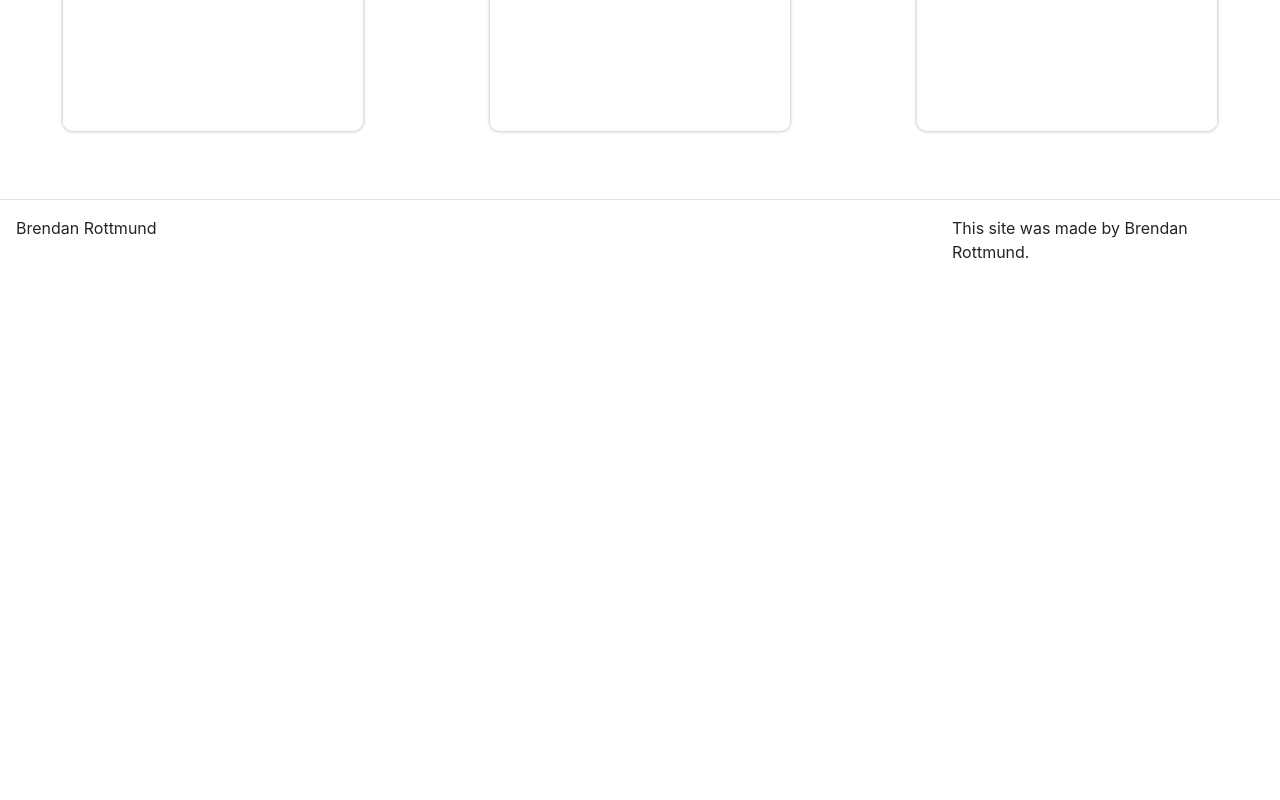
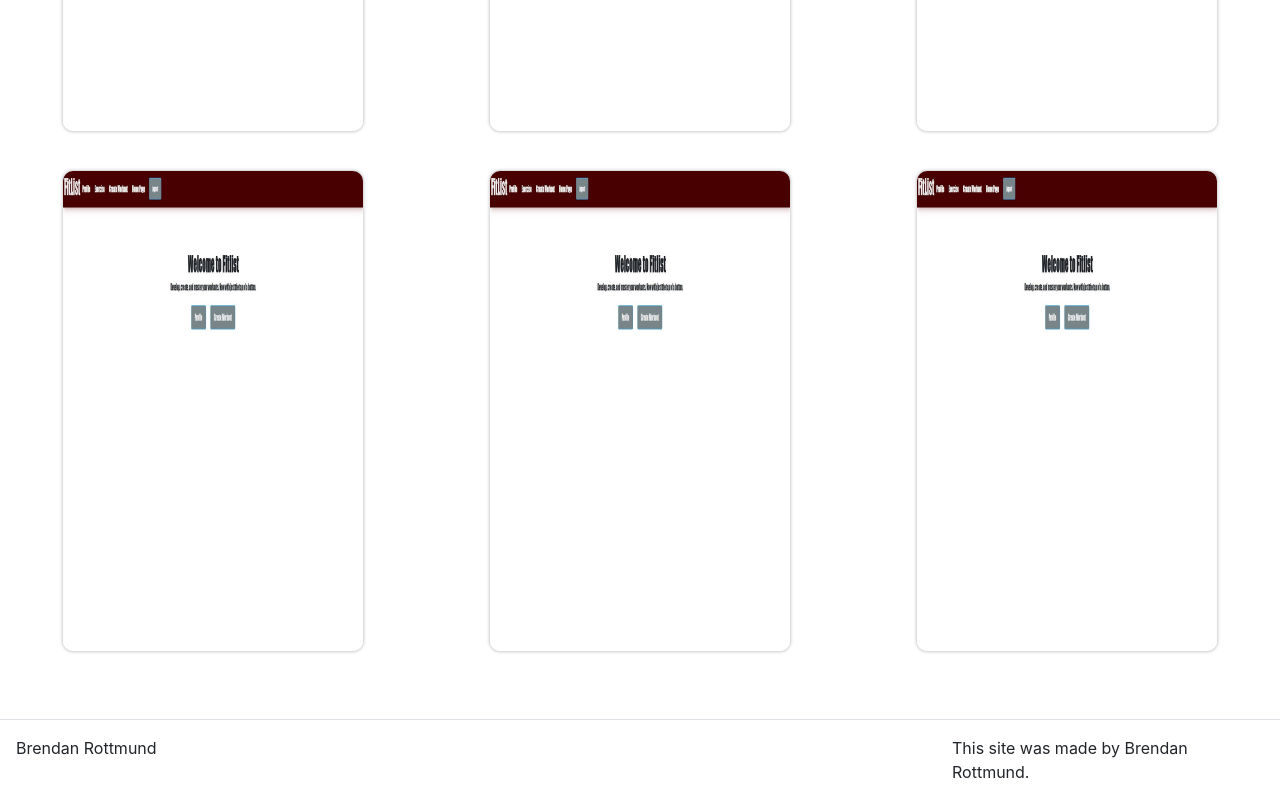
Before and after one commit to dearg-amadaun/dearg-amadaun.github.io, a React (Create React App) app: page / in a window 1280 px wide. Shown: the part 784-1584 px from the top of the page. Before the commit the page ends 1064 px from the top, so only its background shows below. Built offline with nearby package versions, Linux system fonts and the light colour scheme.

Commit message:
about me

```diff
--- a/package.json
+++ b/package.json
@@ -1,6 +1,6 @@
 {
   "name": "react-portfolio",
-  "homepage": "https://dearg-amadaun.github.io/react-portfolio/ ",
+  "homepage": "https://dearg-amadaun.github.io/react-portfolio/",
   "version": "0.1.0",
   "private": true,
   "dependencies": {
--- a/src/components/Carousel.js
+++ b/src/components/Carousel.js
@@ -35,6 +35,31 @@ class Carousel extends React.Component {
                     link:'https://calm-harbor-58560.herokuapp.com/',
                     selected: false
                 },
+                {
+                    id:3,
+                    title:'Fitness Tracker',
+                    subTitle:'A simple mongoDb based workout tracker.',
+                    imgSrc: fitnesstracker,
+                    link:'https://calm-harbor-58560.herokuapp.com/',
+                    selected: false
+                },
+                {
+                    id:4,
+                    title:'Fitness Tracker',
+                    subTitle:'A simple mongoDb based workout tracker.',
+                    imgSrc: fitnesstracker,
+                    link:'https://calm-harbor-58560.herokuapp.com/',
+                    selected: false
+                },
+                {
+                    id:5,
+                    title:'Fitness Tracker',
+                    subTitle:'A simple mongoDb based workout tracker.',
+                    imgSrc: fitnesstracker,
+                    link:'https://calm-harbor-58560.herokuapp.com/',
+                    selected: false
+                },
+
             ]
 
         }
--- /dev/null
+++ b/src/components/Content.js
@@ -0,0 +1,18 @@
+import React from "react";
+import { Container, Row, Col } from "reactstrap";
+
+function Content(props) {
+
+    return(
+        <Container fluid={true}>
+            <Row className="justify-content-center">
+                <Col md={5}>
+                    {props.children}
+                </Col>
+            </Row>
+        </Container>
+    );
+
+}
+
+export default Content;
--- a/src/pages/AboutPage.js
+++ b/src/pages/AboutPage.js
@@ -1,9 +1,38 @@
 import React from 'react';
+import Content from '../components/Content';
+import Hero from '../components/Hero';
+import { Container, Row, Col } from "reactstrap";
+import Image from 'react-bootstrap/Image'
+
+import headshot from '../assets/images/headshot.jpg'
 
 function AboutPage(props) {
 
     return(
-        <p>About Page!</p>
+        <div>
+            <Hero title={props.title} />
+
+
+            <Container fluid={true}>
+                <Row className="justify-content-center py-5">
+                    <Col xs={6} md={4}>
+                    <Image src={headshot} alt="Brendan" rounded />
+                    </Col>
+                </Row>
+            </Container>
+
+            <Content>
+            <p>As a skilled tradesman laid off during the height of the COVID crisis I decided to focus on retraining and setting myself on a new path. I took a risk and joined the Penn LPS Coding Bootcamp.</p>
+
+            <p>Now as a full stack web developer I am continually striving to evolve what I know, write cleaner code, and learn new languages and skills to improve my abilities and add to my toolbox.</p>
+
+            <p>Versed in HTML, CSS, Javascript, Bootstrap, JQuery, Node, and MYSQL. As well as progressive web apps, agile methodology, and database theory.</p>
+
+            <p>Here you will find several small projects that showcase proficiency in a variety of areas including the above.</p>
+
+
+            </Content>
+        </div>
     );
 
 }
```
